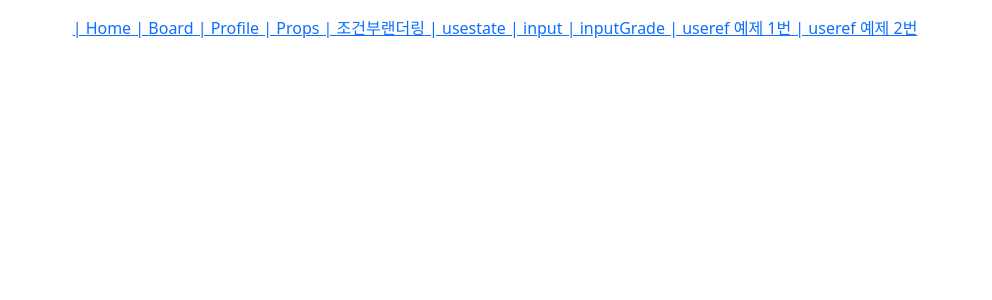
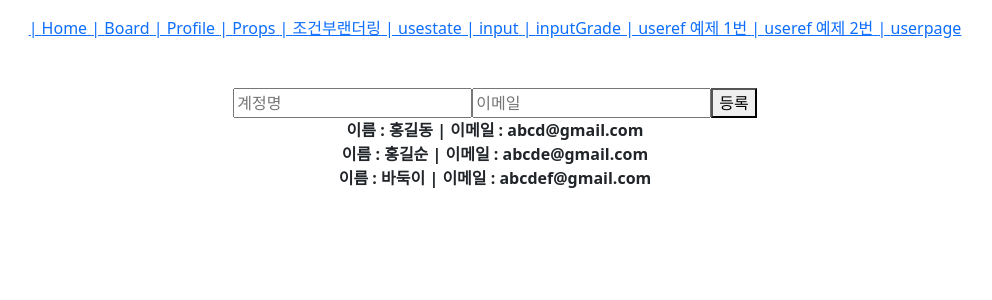
Before and after one commit to sungmoo0608/react-vite-psm-example, a React (Vite) app: page /userpage in a window 1280 px wide. Shown: the top 300 px of the page, without its empty margins (145-1137 px from the left). Built offline with nearby package versions, Linux system fonts and the light colour scheme.

Commit message:
유저리스트 완성

```diff
--- a/src/App.jsx
+++ b/src/App.jsx
@@ -10,6 +10,7 @@ import routes from './route/Routes'
 import HeaderNav from './components/HeaderNav'
 import InputPage from './pages/InputPage'
 import UseRefPage from './pages/UseRefPage'
+import UserArrayPage from './pages/UserArrayPage'
 
 function App() {
   return (
--- a/src/components/CreateUser.jsx
+++ b/src/components/CreateUser.jsx
@@ -1,7 +1,6 @@
 import React from 'react'
 
 const CreateUser = ({ username, email, onChange, onCreate }) => {
-  //prettier-ignore
   return (
     <div>
       <input
--- /dev/null
+++ b/src/components/UserList.jsx
@@ -0,0 +1,24 @@
+import React from 'react'
+
+const User = ({ user }) => {
+  return (
+    <div>
+      <b>
+        {' '}
+        이름 : {user.username} | 이메일 : {user.email}
+      </b>
+    </div>
+  )
+}
+
+const UserList = ({ users }) => {
+  return (
+    <div>
+      {users.map((user) => (
+        <User user={user} key={user.id} />
+      ))}
+    </div>
+  )
+}
+
+export default UserList
--- /dev/null
+++ b/src/pages/UserArrayPage.jsx
@@ -0,0 +1,41 @@
+import React, { useRef } from 'react'
+import CreateUser from '../components/CreateUser'
+import UserList from './../components/UserList'
+
+const UserArrayPage = () => {
+  const users = [
+    {
+      id: 1,
+      username: '홍길동',
+      email: 'abcd@gmail.com',
+    },
+    {
+      id: 2,
+      username: '홍길순',
+      email: 'abcde@gmail.com',
+    },
+    {
+      id: 3,
+      username: '바둑이',
+      email: 'abcdef@gmail.com',
+    },
+  ]
+
+  const nextId = useRef(users.length + 1)
+
+  const onCreate = () => {
+    //배열에 항목을 추가하는 로직
+
+    nextId.current += 1
+  }
+
+  //prettier-ignore
+  return(
+  <div className="text-center mt-5">
+    <CreateUser></CreateUser>
+    <UserList users={users}></UserList>
+  </div>
+  );
+}
+
+export default UserArrayPage
--- a/src/route/Routes.jsx
+++ b/src/route/Routes.jsx
@@ -9,6 +9,7 @@ import InputPage from './../pages/InputPage'
 import InputGradePage from '../pages/InputGradePage'
 import UseRefPage from '../pages/UseRefPage'
 import UseRefPage2 from '../pages/UseRefPage2'
+import UserArrayPage from '../pages/UserArrayPage'
 
 // React Routes, Route 사용시 배열로 관리하기
 const routes = [
@@ -62,6 +63,11 @@ const routes = [
     element: <UseRefPage2 />,
     title: 'useref 예제 2번',
   },
+  {
+    path: '/userpage',
+    element: <UserArrayPage />,
+    title: 'userpage',
+  },
 ]
 
 export default routes
```
